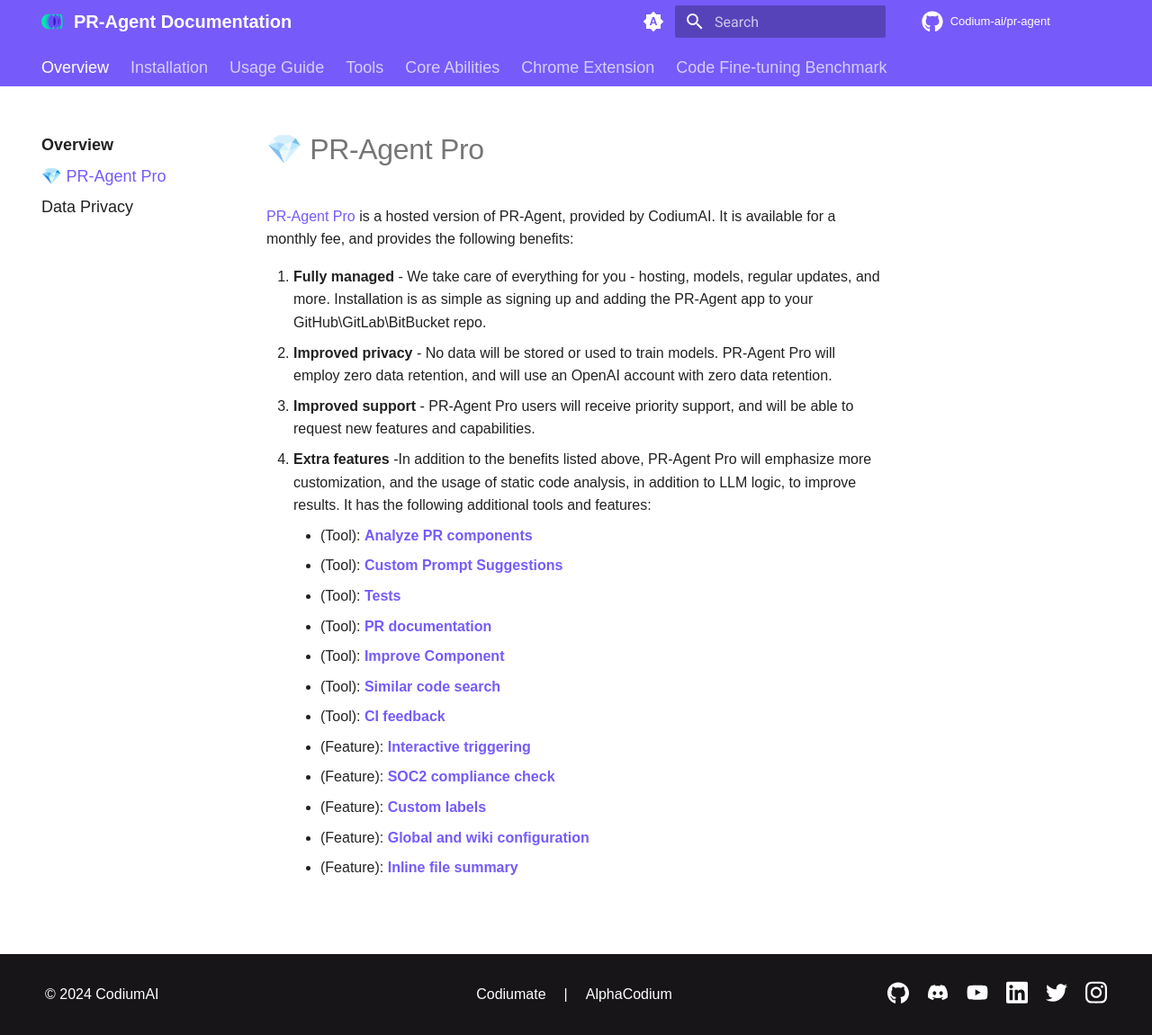
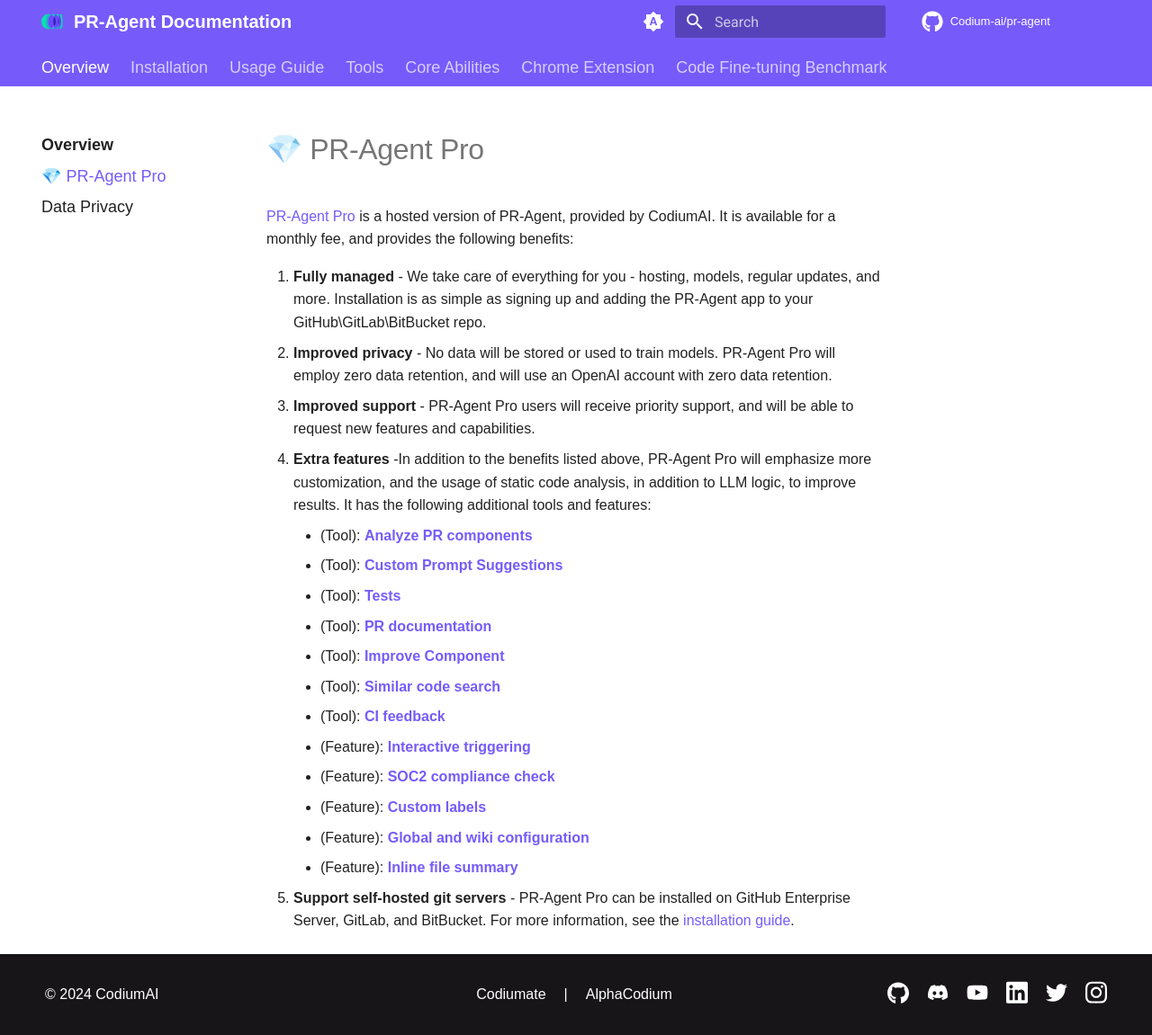
Before and after one commit to Codium-ai/pr-agent, an MkDocs documentation site: the page built from docs/docs/overview/pr_agent_pro.md, in a window 1280 px wide and 1151 px high. Shown: the whole window at 90% size. Built offline with MkDocs 1.6.1 and Material for MkDocs 9.7.7, drawn with Linux system fonts in a browser that asks for light colours; comment, search, counter and statistics services are not loaded.

Commit message:
GitHub Enterprise Server

```diff
--- a/docs/docs/overview/pr_agent_pro.md
+++ b/docs/docs/overview/pr_agent_pro.md
@@ -16,3 +16,4 @@
     - (Feature): [**Custom labels**](./tools/describe.md/#handle-custom-labels-from-the-repos-labels-page)
     - (Feature): [**Global and wiki configuration**](./usage-guide/configuration_options.md/#wiki-configuration-file)
     - (Feature): [**Inline file summary**](https://pr-agent-docs.codium.ai/tools/describe/#inline-file-summary)
+5. **Support self-hosted git servers** - PR-Agent Pro can be installed on GitHub Enterprise Server, GitLab, and BitBucket. For more information, see the [installation guide](./installation/pr_agent_pro.md/).
```
Also changed, not shown: docs/docs/installation/pr_agent_pro.md (+4 -0 lines), 1 other file.
